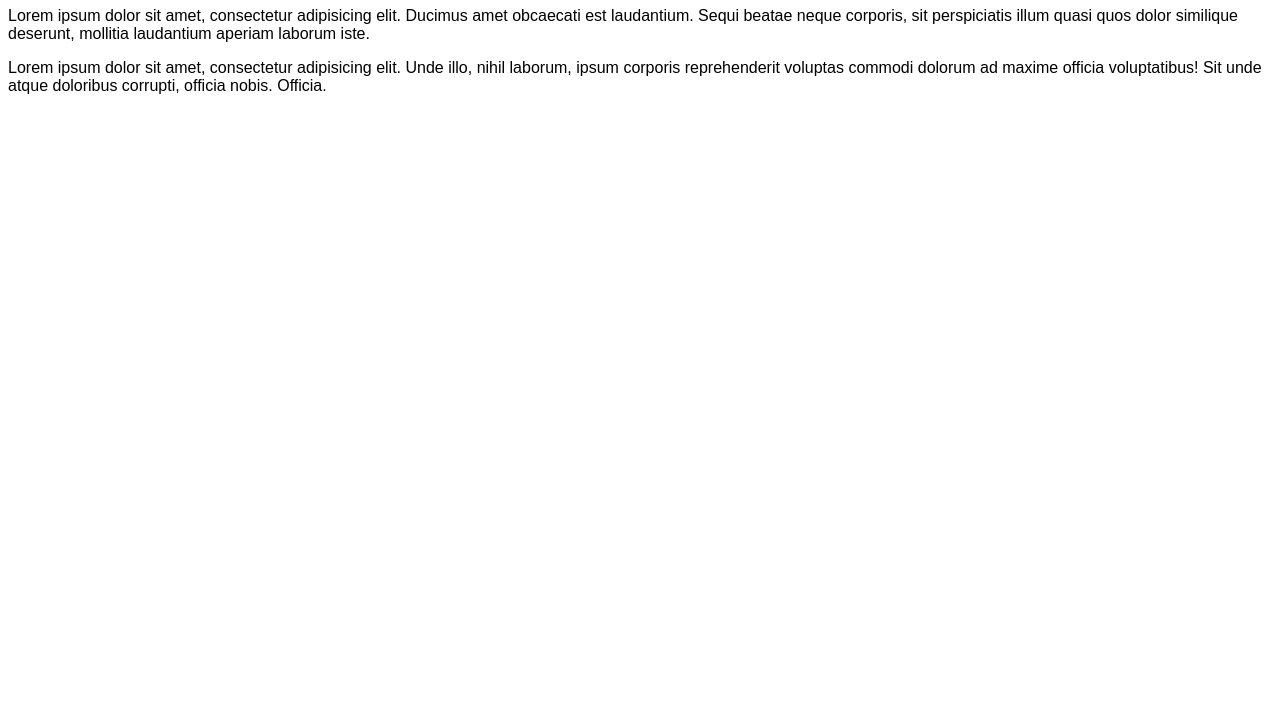
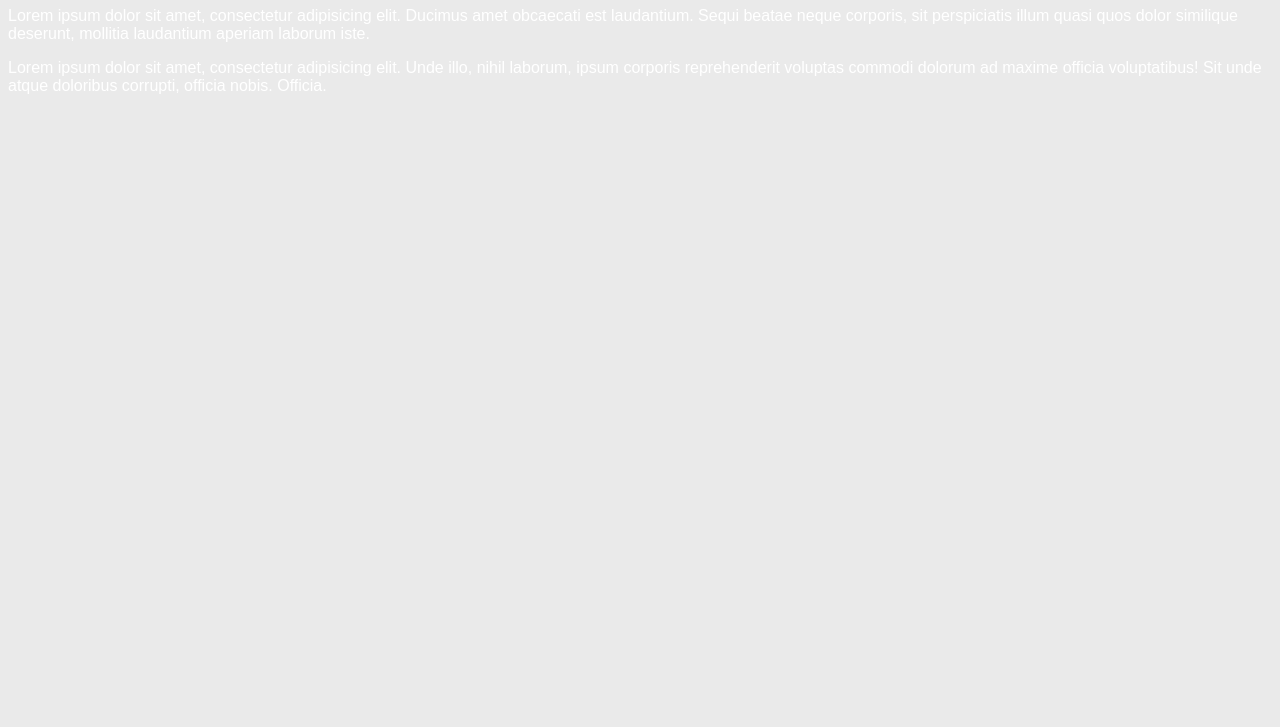
Before and after one commit to faisalafandi21/try-git-remote-2, a plain HTML site: page index.html in a window 1280 px wide. Shown: the part 73-800 px from the top of the page. Drawn offline with Linux system fonts and the light colour scheme.

Commit message:
Menambahkan coding warna css:

```diff
--- a/style.css
+++ b/style.css
@@ -1,4 +1,6 @@
 body {
 	max-width: 1366px;
 	font-family: arial;
+	background: #eaeaea;
+	color: #fff;
 }
```
